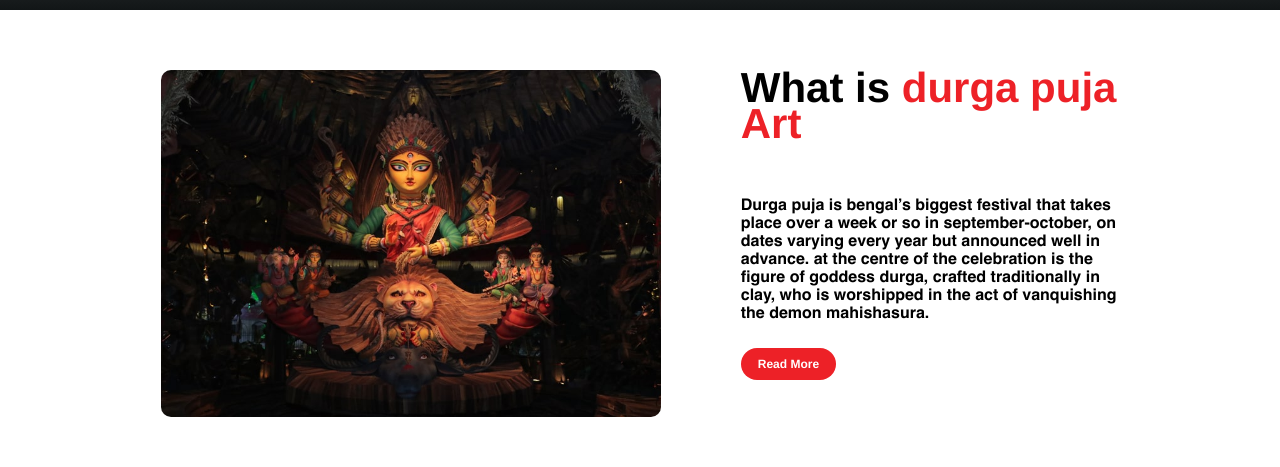
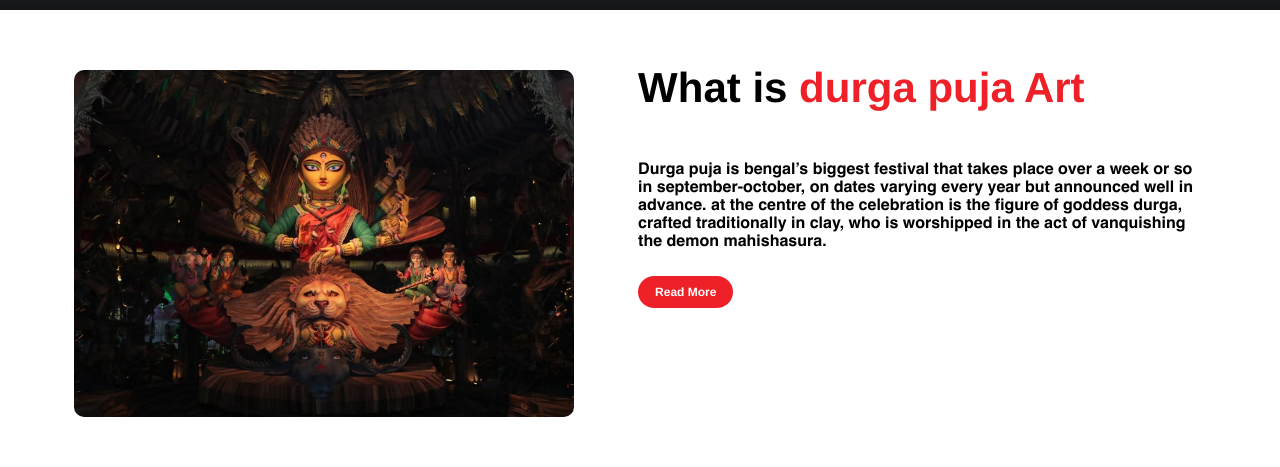
Before and after one commit to jinx71/massart, a Next.js app: page / in a window 1280 px wide. Shown: the part 710-1177 px from the top of the page. Built offline with nearby package versions, Linux system fonts and the light colour scheme; grey boxes are pictures that could not be loaded.

Commit message:
Home Page Desktop

```diff
--- a/src/components/HomeAboutUs.js
+++ b/src/components/HomeAboutUs.js
@@ -4,8 +4,8 @@ import HomePageImage01 from "../../public/images/HomePageImage-01.jpg";
 const HomeAboutUs = () => {
   return (
     <div className="xs:pt-[60px] bg-white font-helvetica xs:mx-[32px]">
-      <div className="flex flex-col lg:flex-row-reverse justify-center lg:gap-20">
-      <div className="lg:w-1/3">
+      <div className="flex flex-col lg:flex-row-reverse justify-center lg:gap-16">
+      <div className="lg:w-1/2">
         <h1 className="xs:text-[24px] lg:text-[42px] xs:leading-[36px] font-helvetica font-bold xs:pb-[15px]">
           What is
           <span className="text-buttonCustomColor "> durga puja Art </span>
```
